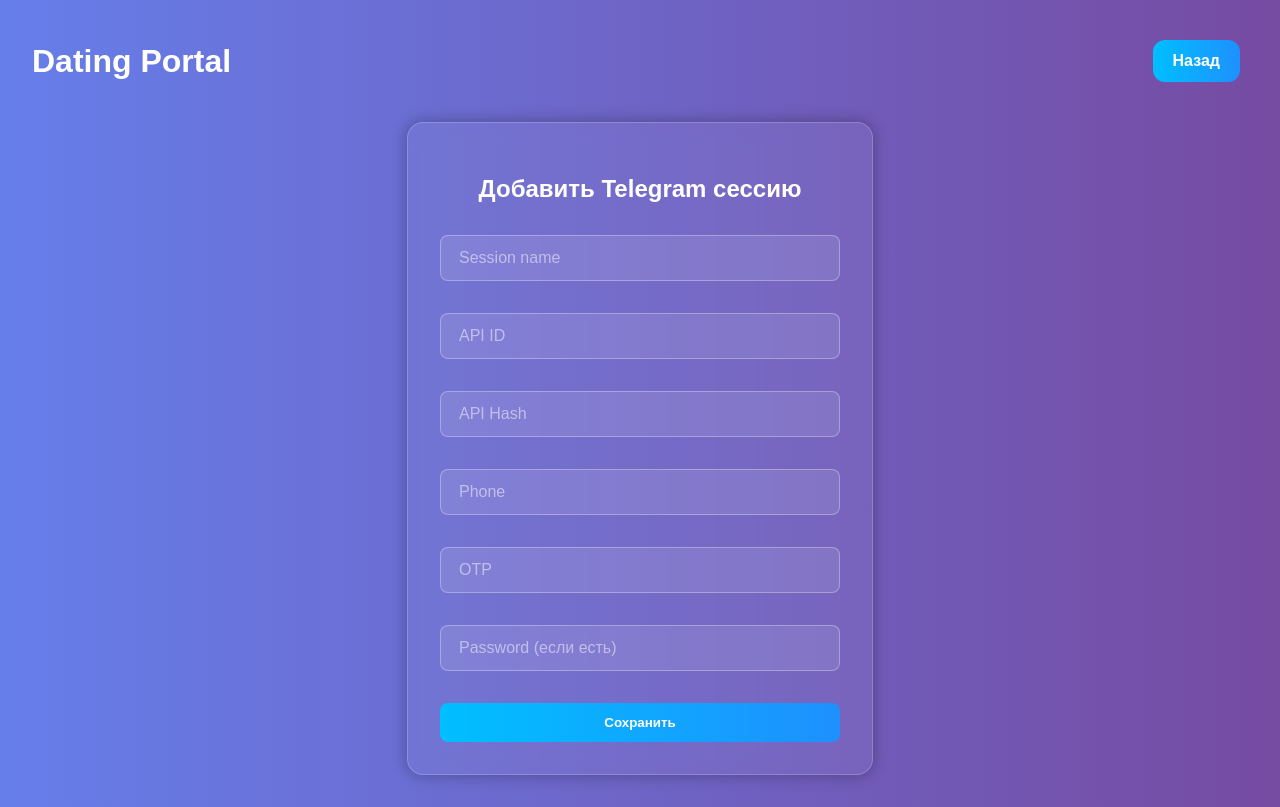
After one commit to eshneverlied/eshdating, a Python web app: template templates/add_telegram.html in a window 1280 px wide. The commit adds this page. Run offline with Jinja, Linux system fonts and the light colour scheme; the template is opened without the code that fills it, so the values that code supplies are empty.

Commit message:
Add page for Telegram session creation

```diff
--- a/src/main.py
+++ b/src/main.py
@@ -47,6 +47,11 @@
 async def dashboard(request: Request, user=Depends(get_current_user)):
     return templates.TemplateResponse("dashboard.html", {"request": request, "user": user})
 
+
+@app.get("/telegram/add")
+async def add_telegram_page(request: Request, user=Depends(get_current_user)):
+    return templates.TemplateResponse("add_telegram.html", {"request": request, "user": user})
+
 @app.get("/health")
 async def health_check():
     return {"status": "healthy"}
--- a/static/js/main.js
+++ b/static/js/main.js
@@ -13,9 +13,6 @@
     const emailInput = document.getElementById("email");
     const passwordInput = document.getElementById("password");
 
-    const tgModal = document.getElementById('telegram-modal');
-    const addTgBtn = document.getElementById('add-telegram-btn');
-    const tgCloseBtn = tgModal ? tgModal.querySelector('.close-btn') : null;
     const tgForm = document.getElementById('telegram-form');
 
     let isLogin = true;
@@ -118,13 +115,6 @@
         };
     }
 
-    if (addTgBtn) {
-        addTgBtn.onclick = () => showModal(tgModal);
-    }
-
-    if (tgCloseBtn) {
-        tgCloseBtn.onclick = () => hideModal(tgModal);
-    }
 
     if (tgForm) {
         tgForm.onsubmit = async (e) => {
@@ -150,7 +140,6 @@
                 if (response.ok) {
                     alert('Сессия создана');
                     tgForm.reset();
-                    hideModal(tgModal);
                 } else {
                     const err = await response.json();
                     alert(err.detail || 'Ошибка');
--- /dev/null
+++ b/templates/add_telegram.html
@@ -0,0 +1,45 @@
+<!DOCTYPE html>
+<html lang="ru">
+<head>
+    <meta charset="UTF-8">
+    <title>Добавить Telegram сессию</title>
+    <link rel="stylesheet" href="/static/css/style.css">
+</head>
+<body>
+    <div class="dashboard-container">
+        <header class="dashboard-header">
+            <h1>Dating Portal</h1>
+            <div class="dashboard-actions">
+                <a href="/dashboard"><button>Назад</button></a>
+            </div>
+        </header>
+        <main class="dashboard-content">
+            <div class="form-container">
+                <h2>Добавить Telegram сессию</h2>
+                <form id="telegram-form">
+                    <div class="input-wrapper">
+                        <input type="text" id="session-name" placeholder="Session name" required>
+                    </div>
+                    <div class="input-wrapper">
+                        <input type="number" id="api-id" placeholder="API ID" required>
+                    </div>
+                    <div class="input-wrapper">
+                        <input type="text" id="api-hash" placeholder="API Hash" required>
+                    </div>
+                    <div class="input-wrapper">
+                        <input type="text" id="phone" placeholder="Phone" required>
+                    </div>
+                    <div class="input-wrapper">
+                        <input type="text" id="otp" placeholder="OTP" required>
+                    </div>
+                    <div class="input-wrapper">
+                        <input type="password" id="session-password" placeholder="Password (если есть)">
+                    </div>
+                    <button type="submit" id="submit-telegram">Сохранить</button>
+                </form>
+            </div>
+        </main>
+    </div>
+    <script src="/static/js/main.js" defer></script>
+</body>
+</html>
```
Also changed, not shown: templates/dashboard.html (+1 -28 lines).
